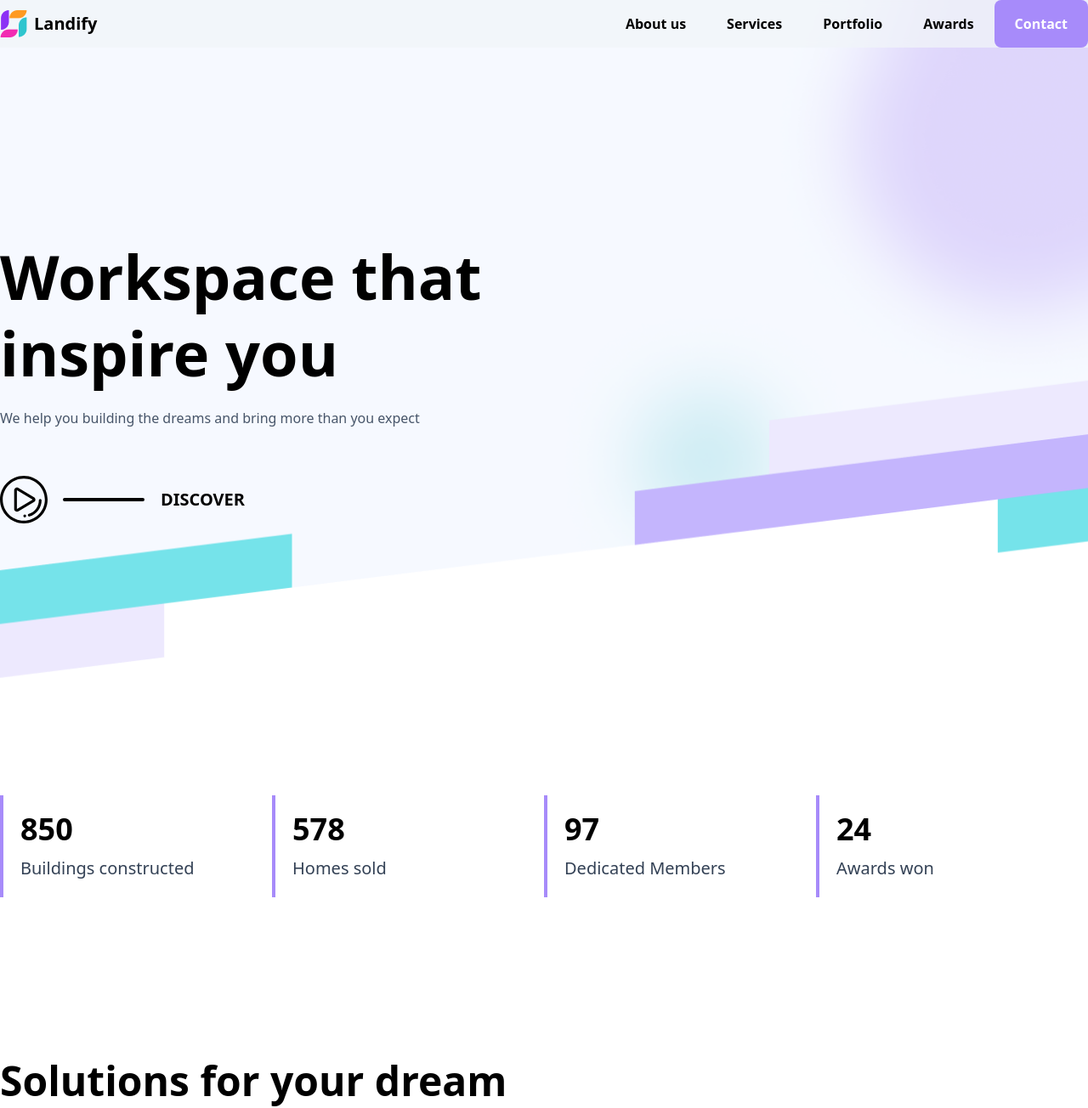
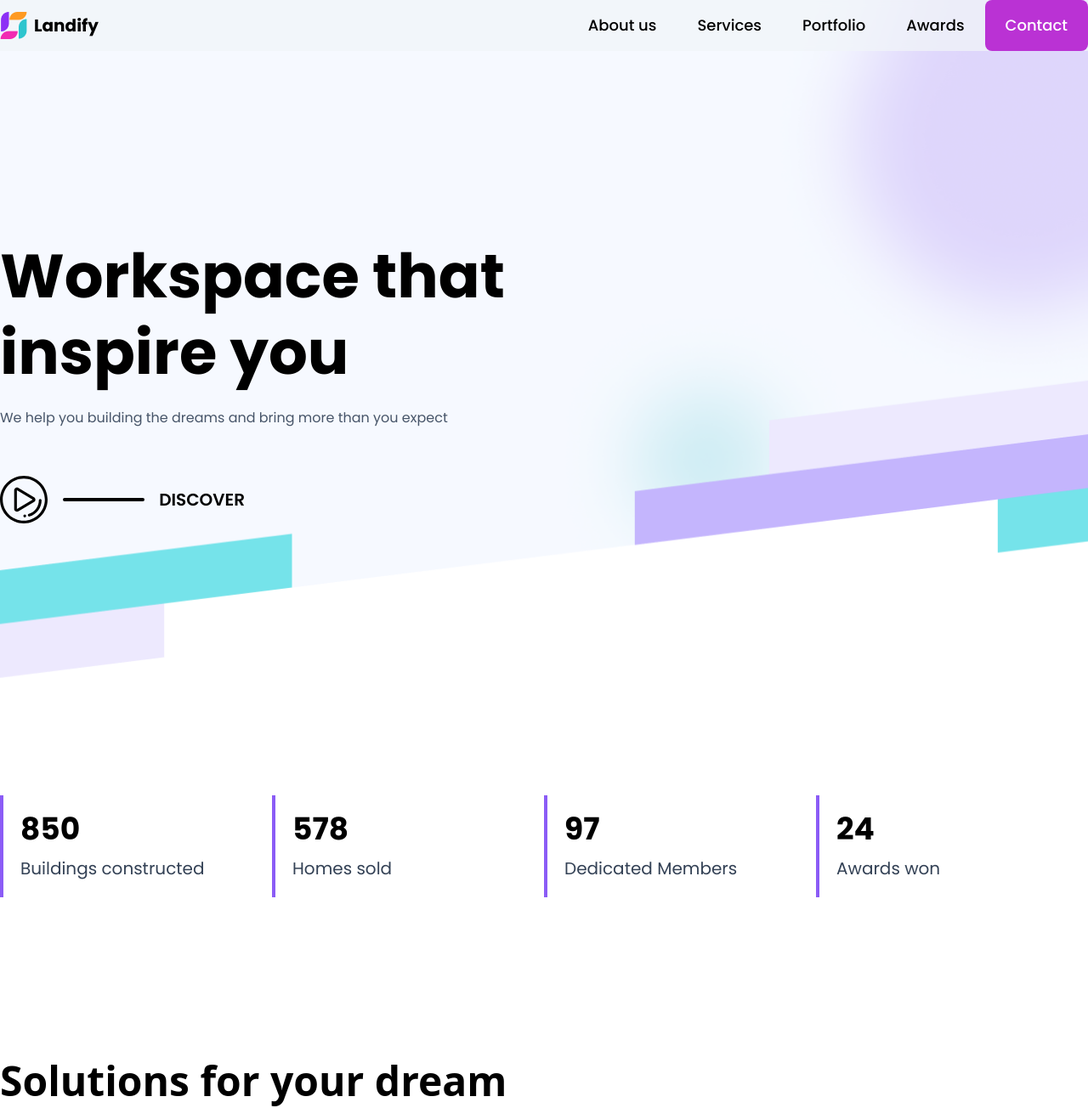
Before and after one commit to aungkomin7/tailwindcss-ui-one, a website: page src/index.html in a window 1280 px wide. Shown: the top 1304 px of the page at 85% size. Drawn offline with Linux system fonts and the light colour scheme.

Commit message:
colorandfontcustomize

```diff
--- a/src/index.html
+++ b/src/index.html
@@ -17,7 +17,7 @@
     class="bg-[url('../images/Background.png')] bg-cover bg-no-repeat bg-top h-screen"
   >
     <nav class="fixed z-20 w-full top-0  bg-slate-100/75 backdrop-blur-sm">
-      <div class="max-w-7xl mx-auto flex items-center justify-between ">
+      <div class="max-w-7xl mx-auto flex items-center justify-between text-lg font-medium font-poppins">
         <div class="flex items-center">
           <img class="block" src="../images/Logomark.png" alt="" />
           <span class="block ml-2 text-xl font-bold">Landify</span>
@@ -25,20 +25,20 @@
         <div class="">
           <ul class="flex items-center">
             <li>
-              <a class="block py-4 px-6 font-semibold" href="#">About us</a>
+              <a class="block py-4 px-6" href="#">About us</a>
             </li>
             <li>
-              <a class="block py-4 px-6 font-semibold" href="#">Services</a>
+              <a class="block py-4 px-6" href="#">Services</a>
             </li>
             <li>
-              <a class="block py-4 px-6 font-semibold" href="#">Portfolio</a>
+              <a class="block py-4 px-6" href="#">Portfolio</a>
             </li>
             <li>
-              <a class="block py-4 px-6 font-semibold" href="#">Awards</a>
+              <a class="block py-4 px-6" href="#">Awards</a>
             </li>
             <li>
               <a
-                class="block py-4 px-6 font-semibold rounded-lg bg-violet-400 hover:bg-violet-500 text-white"
+                class="block py-4 px-6 rounded-lg bg-primary text-white"
                 href="#"
                 >Contact</a
               >
@@ -49,7 +49,7 @@
     </nav>
 
     <section class="mt-14">
-      <div class="max-w-7xl mx-auto">
+      <div class="max-w-7xl mx-auto font-poppins">
         <div class="py-56 w-9/12 pr-56">
           <h1 class="text-7xl font-bold leading-tight mb-5">
             Workspace that inspire you
@@ -69,24 +69,26 @@
     </section>
 
     <section>
+      <div class="font-poppins ">
         <div class="max-w-7xl mx-auto flex justify-between py-24">
-        <div class="border-l-4 border-l-violet-400 p-5 w-1/4">
+          <div class="border-l-4 border-l-violet-500 p-5 w-1/4">
             <strong class="block text-4xl mb-3">850</strong>
             <span class="block text-xl text-slate-700"
               >Buildings constructed
             </span>
           </div>
-        <div class="border-l-4 border-l-violet-400 p-5 w-1/4">
+          <div class="border-l-4 border-l-violet-500 p-5 w-1/4">
             <strong class="block text-4xl mb-3">578</strong>
             <span class="block text-xl text-slate-700">Homes sold</span>
           </div>
-        <div class="border-l-4 border-l-violet-400 p-5 w-1/4">
+          <div class="border-l-4 border-l-violet-500 p-5 w-1/4">
             <strong class="block text-4xl mb-3">97</strong>
             <span class="block text-xl text-slate-700">Dedicated Members </span>
           </div>
-        <div class="border-l-4 border-l-violet-400 p-5 w-1/4">
+          <div class="border-l-4 border-l-violet-500 p-5 w-1/4">
             <strong class="block text-4xl mb-3">24</strong>
             <span class="block text-xl text-slate-700">Awards won</span>
+          </div>
         </div>
       </div>
     </section>
@@ -136,7 +138,7 @@
     </section>
 
     <section>
-      <div class="max-w-7xl mx-auto py-24">
+      <div class="max-w-7xl mx-auto py-24 font-poppins">
         <span class="block mb-12 text-sm font-semibold uppercase"
           >selected works</span
         >
@@ -242,7 +244,7 @@
     </section>
 
     <section>
-      <div class="max-w-7xl mx-auto">
+      <div class="max-w-7xl mx-auto font-poppins">
         <div class="flex justify-center gap-16">
           <img
             class="block w-1/2 object-cover object-top h-[800px]"
@@ -300,7 +302,7 @@
                   ></textarea>
                 </div>
                 <button
-                  class="bg-purple-700 px-6 py-4 rounded-lg text-white text-lg hover:bg-purple-600"
+                  class="bg-primary px-6 py-4 rounded-lg text-white text-lg"
                 >
                   Send Message
                 </button>
@@ -311,8 +313,9 @@
       </div>
     </section>
 
+    <footer class="mt-auto">
       <div class="max-w-full mx-auto bg-black py-8 px-14">
-      <div class="max-w-7xl mx-auto pb-10 mb-5 border-b border-b-slate-800">
+        <div class="max-w-7xl mx-auto pb-10 mb-5 border-b border-b-slate-800 font-poppins">
           <div class="flex justify-center items-center mb-5 gap-2">
             <img class="block" src="../images/Logomark.png" alt="" />
             <span class="block text-white font-bold text-2xl py-5">Landify</span>
@@ -360,5 +363,6 @@
           </div>
         </div>
       </div>
+    </footer>
   </body>
 </html>
--- a/src/input.css
+++ b/src/input.css
@@ -1,3 +1,4 @@
+@import url('https://fonts.googleapis.com/css2?family=Poppins:ital,wght@0,100;0,200;0,300;0,400;0,500;0,600;0,700;0,800;0,900;1,100;1,200;1,300;1,400;1,500;1,600;1,700;1,800;1,900&display=swap');
 @tailwind base;
 @tailwind components;
 @tailwind utilities;
--- a/tailwind.config.js
+++ b/tailwind.config.js
@@ -2,7 +2,20 @@
 module.exports = {
   content: ["./src/**/*.{html,js}"],
   theme: {
-    extend: {},
+    extend: {
+      colors: {
+        'text': '#1b071f',
+        'background': '#fdf9fe',
+        'primary': '#ba32d4',
+        'secondary': '#e58694',
+        'accent': '#df7a68',
+       },
+
+       fontFamily: {
+        'poppins': ["Poppins"],
+      },
+
+    },
   },
   plugins: [],
 }
```
Also changed, not shown: src/output.css. Lines whose indentation alone changed are shown as unchanged.
